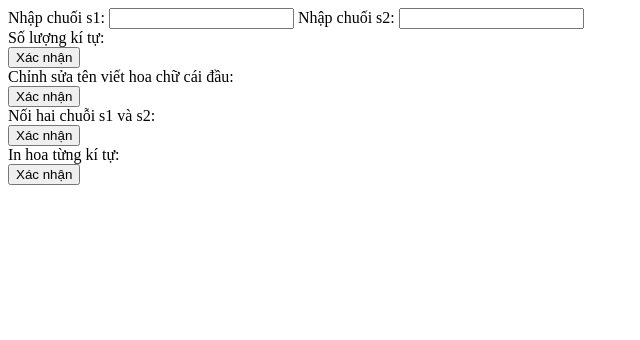
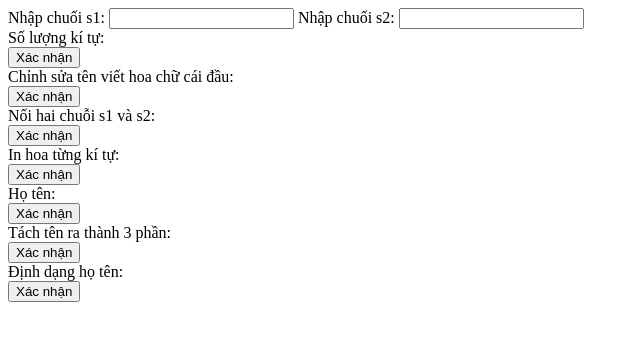
Before and after one commit to VihKag/Assignment, a plain HTML site: page Reactjs/React_assignment/index.html in a window 1280 px wide. Shown: the whole page, without its empty margins (0-640 px from the left). Drawn offline with Linux system fonts and the light colour scheme.

Commit message:
update assignment

```diff
--- a/Reactjs/React_assignment/index.html
+++ b/Reactjs/React_assignment/index.html
@@ -21,6 +21,14 @@
         <div id="upper">In hoa từng kí tự: </div>
         <div id="outputupper"></div>
         <button onclick="upperCaseChar()">Xác nhận</button>
+        <div id="fullName">Họ tên: </div>
+        <button onclick="getFullName()">Xác nhận</button>
+        <div id="splitfullname">Tách tên ra thành 3 phần: </div>
+        <div id="outputsplitfullname"></div>
+        <button onclick="splitFullName()">Xác nhận</button>
+        <div id="formatname">Định dạng họ tên: </div>
+        <div id="outputformatname"></div>
+        <button onclick="formatName()">Xác nhận</button>
     </div>
 </body>
 </html>
--- a/Reactjs/React_assignment/public/helloworld.js
+++ b/Reactjs/React_assignment/public/helloworld.js
@@ -1,16 +1,4 @@
-// var message:string = "Hello world!!!"
-// var bool:boolean = true;
-// console.log(bool);
-// const myMap = new Map();
-// myMap.set("MSSV123", "Nguyen A");
-// myMap.set("MSSV111","Nguyen B");
-// console.log(myMap.size);
-// console.log(myMap.get("MSSV123"));
-// function displayInput() {
-//     const userInput:any = document.getElementById("inputString1")?.textContent;
-//     const userInput2:any = document.getElementById("inputString2")?.textContent;
-//     // console.log("Bạn đã nhập: " + userInput2);
-// }
+// count the number of characters in a string
 function countChar() {
     var str = document.getElementById("inputString1");
     var result = str.value.replace(/\s+/g, '').length;
@@ -23,12 +11,14 @@ function displayResult(element, text, result) {
     element.innerHTML = text + result;
     console.log(text + result);
 }
+// capitalize first letter
 function upperName() {
     var uppername = document.querySelector("#inputString1").value;
     var result = (uppername === null || uppername === void 0 ? void 0 : uppername.charAt(0).toUpperCase()) + (uppername === null || uppername === void 0 ? void 0 : uppername.slice(1));
     var upperstring = document.getElementById("upperString");
     displayResult(upperstring, "Chỉnh sửa tên viết hoa chữ cái đầu: ", result);
 }
+// Concatenate two character strings
 function concateString() {
     var concatchar = document.getElementById("concatChar");
     var string1 = document.querySelector("#inputString1").value;
@@ -36,6 +26,7 @@ function concateString() {
     var result = string1 === null || string1 === void 0 ? void 0 : string1.concat(" ", string2); //string1=string1+" "+string2
     displayResult(concatchar, "Nối hai chuỗi s1 và s2: ", result);
 }
+// capitalize each character in the string
 function upperCaseChar() {
     var outputupper = document.querySelector("#outputupper");
     var str = document.querySelector("#inputString1").value;
@@ -51,3 +42,35 @@ function createAndAppendElementHTML(tagName, parentElement, text) {
     }
     parentElement.appendChild(element);
 }
+// get full name
+function getFullName() {
+    var lastname = prompt("Nhập họ của bạn: ");
+    var firstname = prompt("Nhập tên của bạn: ");
+    var fullname = "".concat(lastname, " ").concat(firstname);
+    var displayFullName = document.querySelector("#fullName");
+    displayResult(displayFullName, "Họ tên: ", fullname);
+}
+// split full name
+function splitFullName() {
+    var outputsplitfullname = document.querySelector("#outputsplitfullname");
+    var fullname = prompt("Nhập họ tên: ");
+    var partsname = fullname.split(" ");
+    var firstname = partsname[partsname.length - 1];
+    var lastname = partsname[0];
+    var middlename = partsname.slice(1, partsname.length - 1).join(" ");
+    createAndAppendElementHTML("p", outputsplitfullname, "Ng\u01B0\u1EDDi d\u00F9ng nh\u1EADp t\u00EAn: ".concat(fullname));
+    createAndAppendElementHTML("p", outputsplitfullname, "H\u1ECD l\u00E0: ".concat(lastname));
+    createAndAppendElementHTML("p", outputsplitfullname, "T\u00EAn \u0111\u1EC7m l\u00E0: ".concat(middlename));
+    createAndAppendElementHTML("p", outputsplitfullname, "T\u00EAn l\u00E0: ".concat(firstname));
+}
+// format fullname
+function formatName() {
+    var name = document.querySelector("#outputformatname");
+    var fullname = prompt("Nhập họ tên: ");
+    var result = fullname
+        .trim()
+        .split(/\s+/)
+        .map(function (word) { return word.charAt(0).toUpperCase() + word.slice(1).toLowerCase(); })
+        .join(" ");
+    createAndAppendElementHTML("p", name, "H\u1ECD v\u00E0 t\u00EAn chu\u1EA9n h\u00F3a: ".concat(result));
+}
```
Also changed, not shown: 1 other file.
